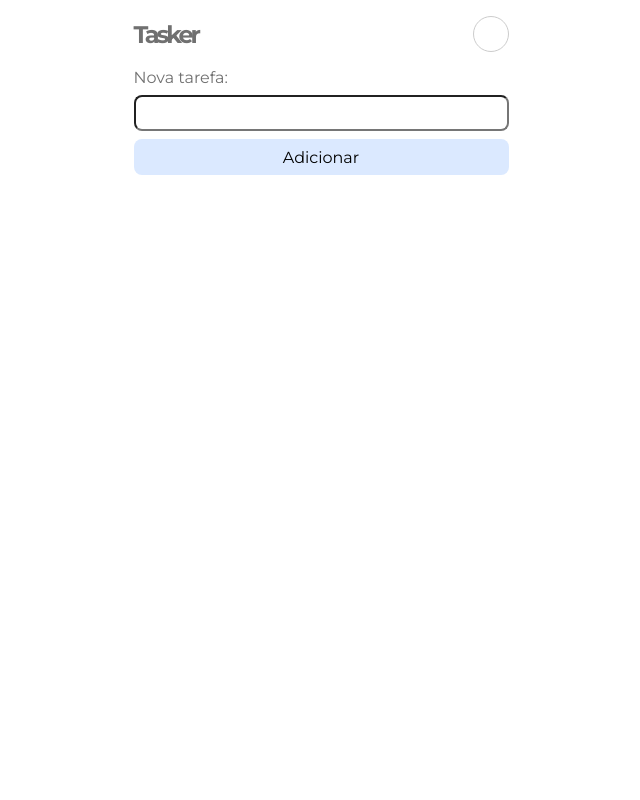
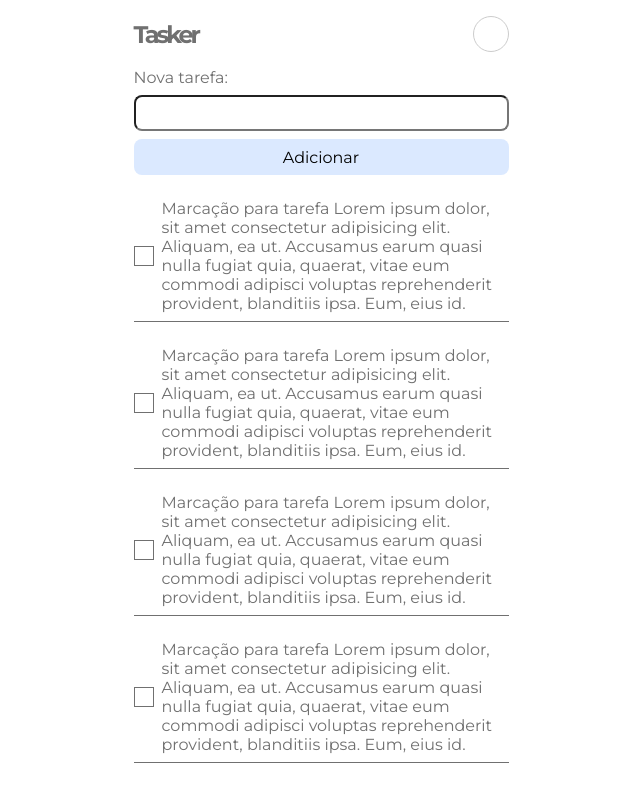
Before and after one commit to CaioVieira-dev/tasker, a React (Create React App) app: page / in a window 1280 px wide. Shown: the whole page, without its empty margins (319-959 px from the left). Built offline with nearby package versions, Linux system fonts and the light colour scheme.

Commit message:
create task component and improve style

```diff
--- a/src/App.css
+++ b/src/App.css
@@ -1,6 +1,6 @@
 .App{
     width:100%;
-    padding: 0 2%;
+    padding: 0 16px;
     display:flex;
     justify-content: center;
 }
--- /dev/null
+++ b/src/components/task/index.tsx
@@ -0,0 +1,13 @@
+import check from '../../assets/check.svg'
+
+import './styles.scss'
+export function Task() {
+
+    return (
+        <div className="task">
+            <img src={check} alt="Caixa marcada" />
+            <div className="box"></div>
+            <p>Marcação para tarefa Lorem ipsum dolor, sit amet consectetur adipisicing elit. Aliquam, ea ut. Accusamus earum quasi nulla fugiat quia, quaerat, vitae eum commodi adipisci voluptas reprehenderit provident, blanditiis ipsa. Eum, eius id.</p>
+        </div>
+    )
+}
--- /dev/null
+++ b/src/components/task/styles.scss
@@ -0,0 +1,34 @@
+.task{
+    margin-top:16px;
+    display:flex;
+    border-bottom: 1px solid #707070;
+    align-items: center;
+    padding:8px 0;
+    position:relative;
+    img{
+        display: none;
+    }
+    .box{
+        min-width: 20px;
+        width:20px;
+        height:20px;
+        border: 1px solid #707070;
+        margin-right: 8px;
+    }
+    p{
+        color:#707070;
+    }
+    &.done{
+        img{
+            display: block;
+            position: absolute;
+            left:-3px;
+        }
+        p{
+            color:#C4C4C4;
+            text-decoration: line-through;
+        }
+
+    }
+
+}
--- a/src/pages/Tasks/index.tsx
+++ b/src/pages/Tasks/index.tsx
@@ -1,5 +1,7 @@
 
 import "./styles.scss"
+
+import { Task } from '../../components/task'
 
 export function Tasks() {
 
@@ -15,7 +17,10 @@ export function Tasks() {
                     <input type="text" name="task" id="newTask" />
                     <button type="submit">Adicionar</button>
                 </form>
-
+                <Task />
+                <Task />
+                <Task />
+                <Task />
             </main>
         </div>
     )
--- a/src/pages/Tasks/styles.scss
+++ b/src/pages/Tasks/styles.scss
@@ -35,6 +35,9 @@
             border-radius: 8px;
             height:36px;
         }
+        input{
+            padding-left: 8px;
+        }
         button{
             border:0;
             background-color:#DBE9FF;
```
Also changed, not shown: src/assets/check.svg (added).
